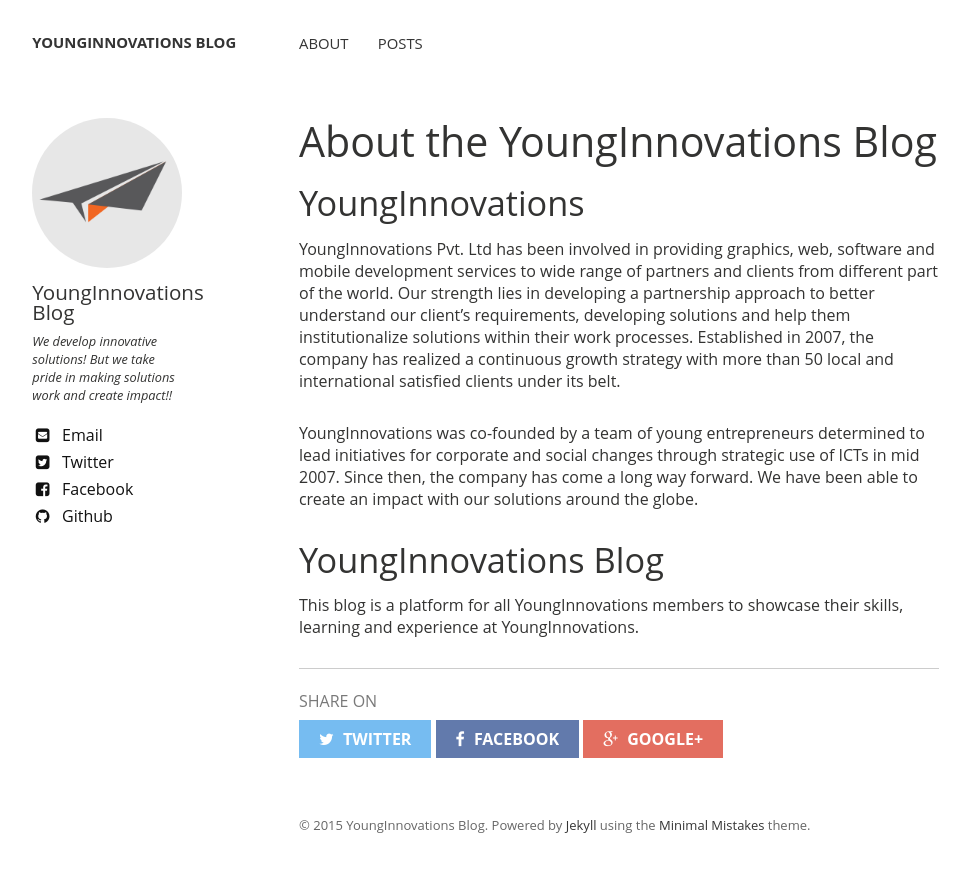
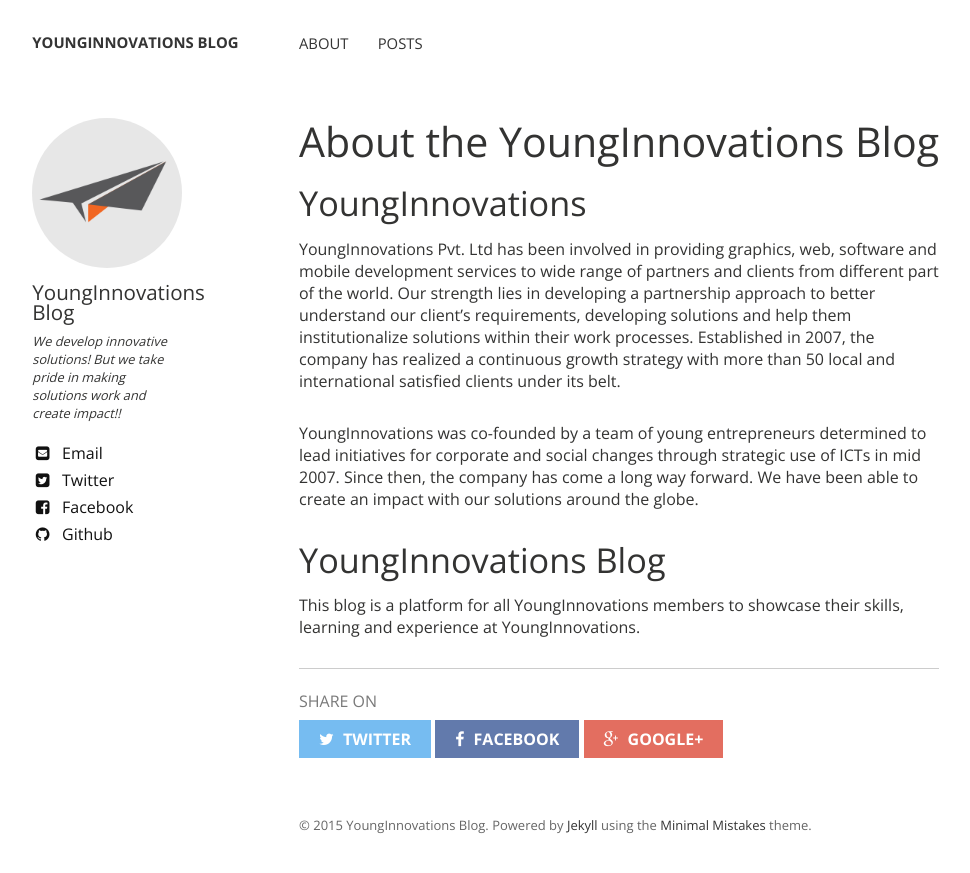
Before and after one commit to younginnovations/blog.yipl.com.np, a Jekyll site: the page built from about/index.md, in a window 1280 px wide. Shown: the top 873 px of the page, without its empty margins (21-991 px from the left). Built offline with Jekyll 4.4.1, drawn with Linux system fonts in a browser that asks for light colours; nearby versions of some CDN libraries.

Commit message:
added font

```diff
--- a/_includes/_head.html
+++ b/_includes/_head.html
@@ -15,7 +15,7 @@
 {% capture canonical %}{{ site.url }}{% if site.permalink contains '.html' %}{{ page.url }}{% else %}{{ page.url | remove:'index.html' | strip_slash }}{% endif %}{% endcapture %}
 <link rel="canonical" href="{{ canonical }}">
 <link href="{{ site.url }}/feed.xml" type="application/atom+xml" rel="alternate" title="{{ site.title }} Feed">
-
+<link href='https://fonts.googleapis.com/css?family=Open+Sans:400,600,700' rel='stylesheet' type='text/css'>
 <!-- http://t.co/dKP3o1e -->
 <meta name="HandheldFriendly" content="True">
 <meta name="MobileOptimized" content="320">
```
